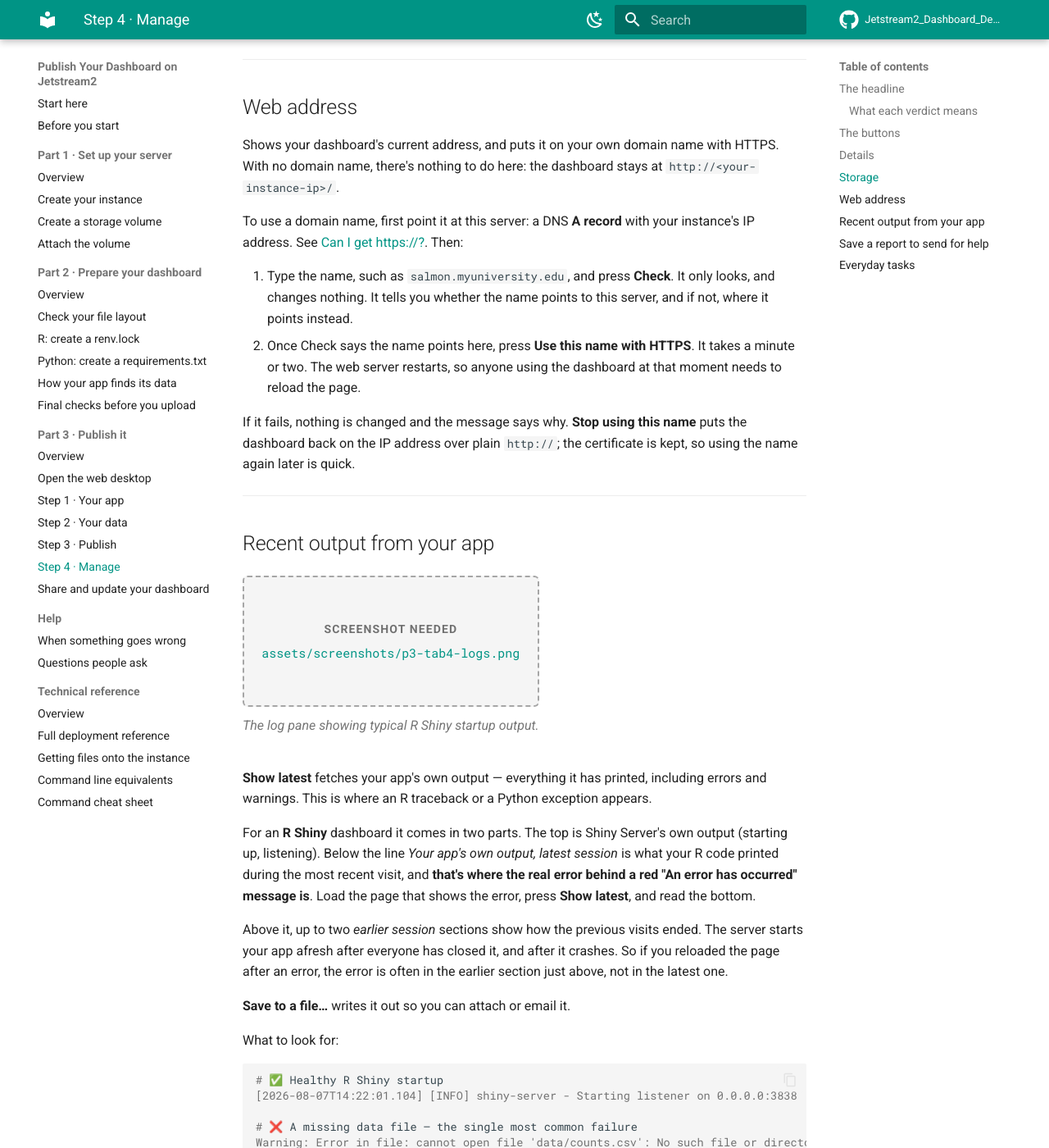
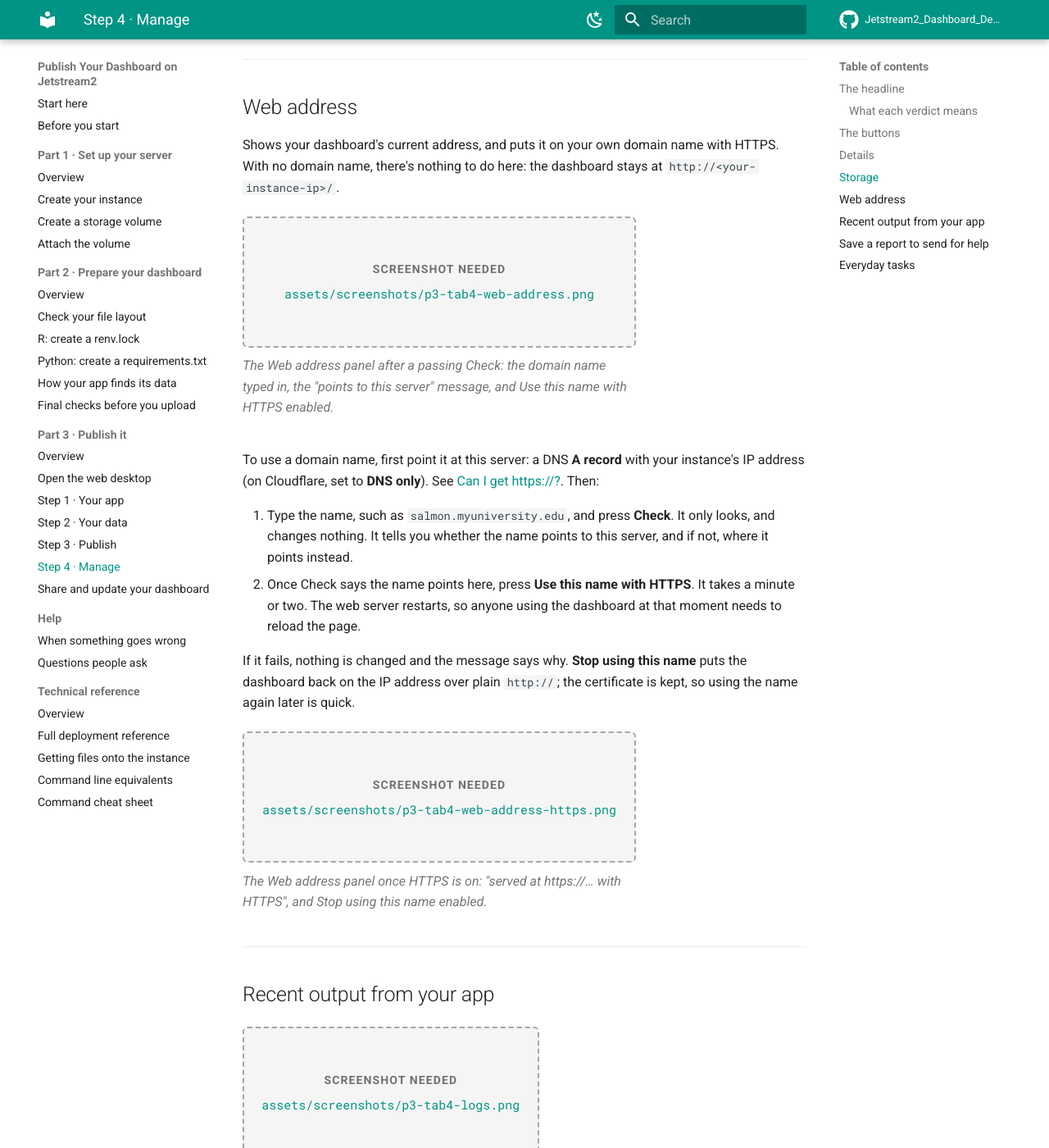
Before and after one commit to stephenconklin/Jetstream2_Dashboard_Deploy, an MkDocs documentation site: the page built from docs/user-guide/part3-deploy/step4-manage.md, in a window 1280 px wide and 1400 px high, scrolled down 5034 px. Shown: the whole window at 82% size. Built offline with MkDocs 1.6.1 and Material for MkDocs 9.7.7, drawn with Linux system fonts in a browser that asks for light colours; comment, search, counter and statistics services are not loaded.

Commit message:
Document Cloudflare-proxied names, and show off HTTPS in the README
Testing on a real domain hit Cloudflare's proxy: with the orange cloud on, a
name resolves to Cloudflare's addresses (104.21.x.x, 172.67.x.x), so Check
rightly says it points elsewhere. The guide now says to use DNS only for the
record, troubleshooting explains the addresses and warns that keeping the
proxy with Flexible SSL loops, and the reference records why proxied names
aren't supported (the proxy already does HTTPS, Flexible loops, and nginx's
per-visitor limits would see a few Cloudflare addresses).

The README's web-server row now describes one-button HTTPS for your own
domain name, and the Manage page gets two screenshot slots for the Web
address panel, listed in SCREENSHOTS.md.

```diff
--- a/docs/user-guide/part3-deploy/step4-manage.md
+++ b/docs/user-guide/part3-deploy/step4-manage.md
@@ -189,8 +189,18 @@
 with HTTPS. With no domain name, there's nothing to do here: the dashboard
 stays at `http://<your-instance-ip>/`.
 
+<figure class="shot shot--todo">
+  <div class="shot__box">
+    <span class="shot__label">Screenshot needed</span>
+    <span class="shot__file">assets/screenshots/p3-tab4-web-address.png</span>
+  </div>
+  <figcaption>The Web address panel after a passing Check: the domain name
+  typed in, the "points to this server" message, and Use this name with HTTPS
+  enabled.</figcaption>
+</figure>
+
 To use a domain name, first point it at this server: a DNS **A record** with
-your instance's IP address. See
+your instance's IP address (on Cloudflare, set to **DNS only**). See
 [Can I get https://?](share-your-dashboard.md#can-i-get-https). Then:
 
 1. Type the name, such as `salmon.myuniversity.edu`, and press **Check**. It
@@ -203,6 +213,15 @@
 If it fails, nothing is changed and the message says why. **Stop using this
 name** puts the dashboard back on the IP address over plain `http://`; the
 certificate is kept, so using the name again later is quick.
+
+<figure class="shot shot--todo">
+  <div class="shot__box">
+    <span class="shot__label">Screenshot needed</span>
+    <span class="shot__file">assets/screenshots/p3-tab4-web-address-https.png</span>
+  </div>
+  <figcaption>The Web address panel once HTTPS is on: "served at
+  https://… with HTTPS", and Stop using this name enabled.</figcaption>
+</figure>
 
 ---
 
```
Also changed, not shown: README.md (+1 -1 lines), docs/user-guide/SCREENSHOTS.md (+2 -0 lines), docs/user-guide/help/troubleshooting.md (+10 -0 lines), docs/user-guide/part3-deploy/share-your-dashboard.md (+9 -0 lines), docs/user-guide/reference/deployment.md (+10 -0 lines).
